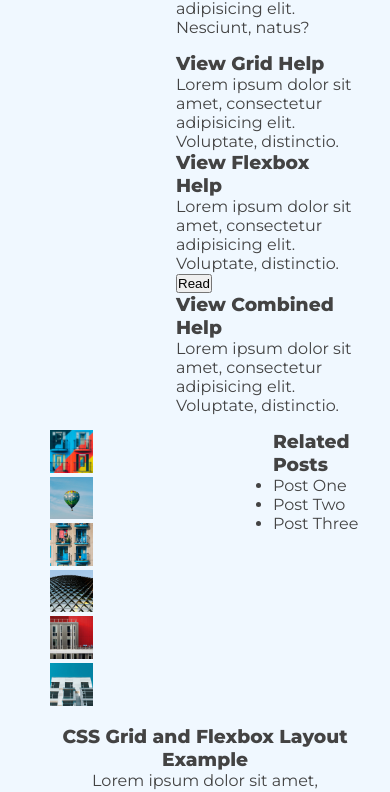
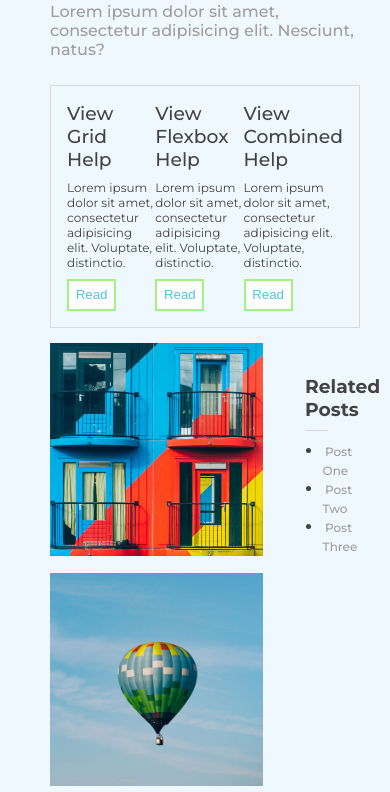
Before and after one commit to Sabina-bot/flex-grid-template, a plain HTML site: page index.html in a window 390 px wide. Shown: the part 667-1459 px from the top of the page. Drawn offline with Linux system fonts and the light colour scheme.

Commit message:
Адаптивка для сайта

```diff
--- a/css/style.css
+++ b/css/style.css
@@ -1,24 +1,26 @@
-@import url('https://fonts.googleapis.com/css2?family=Montserrat:wght@100;400;500;800&display=swap');
-*{
+@import url('https://fonts.googleapis.com/css2?family=Montserrat:wght@100;400;500;700;800&display=swap');
+
+* {
     box-sizing: border-box;
     margin: 0;
     padding: 0;
 }
 
-body{
+body {
     font-family: 'Montserrat', sans-serif;
     background-color: #d9d9d9;
     color: #434343;
 }
-a{
+
+a {
     text-decoration: none;
     color: inherit;
 }
 
-.container{
+.container {
     display: grid;
     grid-template-columns: 40% 30% 30%;
-    grid-template-rows: repeat(6,auto);
+    grid-template-rows: repeat(6, auto);
     grid-column-gap: 10px;
     grid-row-gap: 15px;
     max-width: 1250px;
@@ -28,7 +30,7 @@ a{
 
 }
 
-header{
+header {
     display: flex;
     justify-content: space-between;
     grid-column: 1/4;
@@ -39,18 +41,23 @@ header{
 
 }
 
-header> .logo> i{
-        color: #50c6db;
+header > .logo > i {
+    color: #50c6db;
     font-size: 2em;
 }
-header> nav> ul{
+
+header > nav > ul {
     display: flex;
     list-style-type: none;
 }
+
 header li {
     margin: .5em;
 }
-header> button, button:active, button:focus{
+
+header > button,
+button:active,
+button:focus {
 
 
     background-color: #51bb7b;
@@ -59,45 +66,200 @@ header> button, button:active, button:focus{
     border-radius: 1.3em;
     border-style: none;
 }
-header > button:focus{
+
+header > button:focus {
     background-color: rgb(161, 242, 126);
 }
-.hero{
+
+.hero {
     grid-column: 1/2;
     grid-row: 2/3;
 
 }
-.hero> img {
+
+.hero > img {
+
     width: 100%;
 }
 
 .sidebar {
     grid-column: 1/2;
     grid-row: 3/5;
+    border-top: 3px solid #693f7e;
+    background-color: #f9f9f6;
+    padding: 2em;
 }
 
-main{
+.sidebar h3 {
+    margin: 1em 0;
+}
+
+.sidebar ul {
+    list-style-type: none;
+}
+
+.sidebar li {
+    margin: .2em 0;
+}
+
+.sidebar a {
+    font-size: .75em;
+    font-weight: 500;
+}
+
+main {
     grid-column: 2/4;
     grid-row: 2/4;
 }
+
+main h1 {
+    color: #50c6db;
+    font-size: 700;
+    margin-bottom: .5em;
+}
+
+main p {
+    margin: .7em 0;
+    font-weight: 500;
+    color: #9f9c9c;
+}
+
+.help {
+
+    display: flex;
+    justify-content: space-around;
+    grid-column: 2/4;
+    grid-row: 4/5;
+    border: 1.5px solid #d9d9d9;
+    padding: 1em;
+
+}
+
+.help-item {
+    display: flex;
+    flex-direction: column;
+    align-items: flex-start;
+    justify-content: space-between;
+}
+
+.help-item h3 {
+    font-weight: 500;
+}
+
+.help-item p {
+    margin: .75em 0;
+    font-size: .75em;
+
+}
+
+.help-item button {
+    border: 2px solid rgb(161, 242, 126);
+    padding: .5em;
+    color: #50c6db;
+    ;
+    ;
+    font-weight: 500;
+    background-color: #fff;
+    cursor: pointer;
+}
+
+.gallery {
+    display: grid;
+    grid-column: 1/3;
+    grid-row: 5/6;
+    grid-template-columns: repeat(auto-fit, minmax(160px, 1fr));
+    grid-gap: .8em;
+}
+
 .help {
     grid-column: 2/4;
     grid-row: 4/5;
 }
+
 .gallery {
     grid-column: 1/3;
     grid-row: 5/6;
 
 }
+
 .gallery img {
-    width: 20%;
+    width: 100%;
 }
+
 .sidebar-related {
     grid-column: 3/4;
     grid-row: 5/6;
+    padding: 2em;
+
 }
+
+.sidebar-related h3 {
+    margin-bottom: .5em;
+    padding-bottom: .5em;
+    border-bottom: 1px solid #d9d9d9;
+}
+
+.sidebar-related ul {
+    margin-left: 1.1em;
+}
+
+.sidebar-related a {
+    font-size: .75em;
+    font-weight: 500;
+    color: #9f9c9c;
+    margin-left: .2em;
+}
+
 .footer {
-     grid-column: 1/4;
+    grid-column: 1/4;
     grid-row: 6/7;
     text-align: center;
+    background-color: #9f9c9c;
+    padding: 2em 0;
 }
+
+.footer h3 {
+    color: #fff;
+    margin-bottom: .7em
+}
+
+.footer p {
+
+    margin-bottom: .8em;
+    font-size: .75em;
+}
+
+@media screen and (max-width:768px) {
+    .container {
+        grid-template-rows: repeat(8, auto);
+    }
+
+    .hero {
+        display: none;
+    }
+
+    .sidebar {
+        grid-column: 1/4;
+        grid-row: 2/3;
+    }
+
+    .sidebar h3 {
+        text-align: center;
+    }
+
+    .sidebar ul {
+        display: flex;
+        flex-direction: row;
+        justify-content: space-around;
+        flex-wrap: wrap;
+    }
+
+    main {
+        grid-column: 1/4;
+        grid-row: 3/4;
+    }
+    .help {
+        grid-column: 1/4;
+    }
+
+}
--- a/index.html
+++ b/index.html
@@ -53,6 +53,7 @@
                     View Grid Help
                 </h3>
                 <p>Lorem ipsum dolor sit amet, consectetur adipisicing elit. Voluptate, distinctio.</p>
+                <button>Read</button>
 
             </article>
 
@@ -69,6 +70,7 @@
                     View Combined Help
                 </h3>
                 <p>Lorem ipsum dolor sit amet, consectetur adipisicing elit. Voluptate, distinctio.</p>
+                <button>Read</button>
             </article>
         </div>
         <div class="gallery">
```
